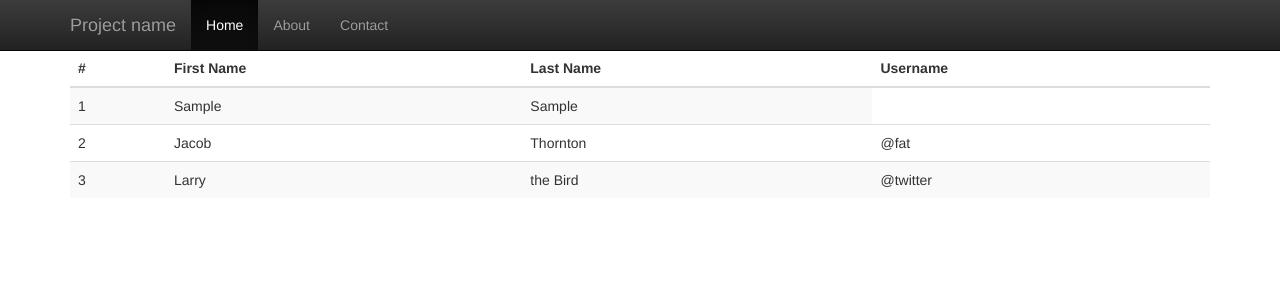
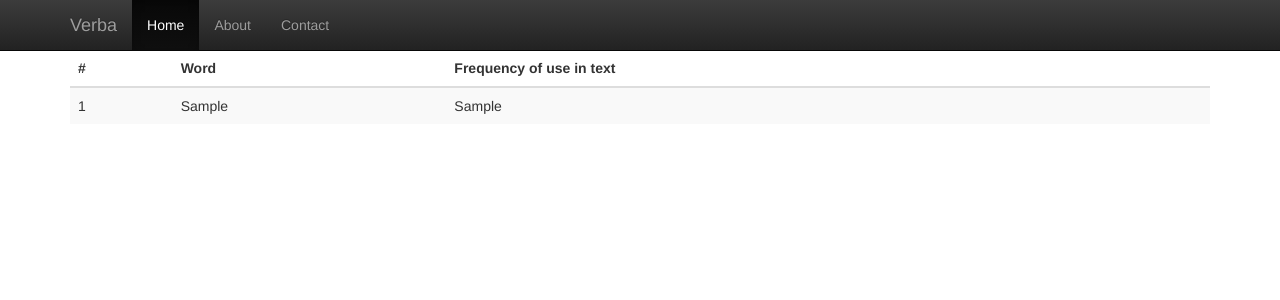
Before and after one commit to Warager/Verba, a Django app: template hello/hello/word_stats/templates/word_stats/analysis.html in a window 1280 px wide. Shown: the top 300 px of the page. Run offline with Django 3.2, Linux system fonts and the light colour scheme; the template is opened without the code that fills it: most values are stand-ins (such as "Sample title", 1, 10 or a date in 2020); some libraries are stand-ins or nearby versions.

Commit message:
Name of project!
New name of thу project
Ordered words dicrionary in template
Greeting text

```diff
--- a/hello/hello/word_stats/templates/base.html
+++ b/hello/hello/word_stats/templates/base.html
@@ -39,7 +39,7 @@
             <span class="icon-bar"></span>
             <span class="icon-bar"></span>
           </button>
-          <a class="navbar-brand" href="#">Project name</a>
+          <a class="navbar-brand" href="#">Verba</a>
         </div>
         <div class="collapse navbar-collapse">
           <ul class="nav navbar-nav">
--- a/hello/hello/word_stats/templates/word_stats/analysis.html
+++ b/hello/hello/word_stats/templates/word_stats/analysis.html
@@ -4,31 +4,18 @@
       <thead>
         <tr>
           <th>#</th>
-          <th>First Name</th>
-          <th>Last Name</th>
-          <th>Username</th>
+          <th>Word</th>
+          <th>Frequency of use in text</th>
         </tr>
       </thead>
       <tbody>
         {% for obj in words %}
         <tr>
-          <td>1</td>
+          <td>{{forloop.counter}}</td>
           <td>{{ obj.0 }}</td>
           <td>{{ obj.1 }}</td>
         </tr>
         {% endfor %}
-        <tr>
-          <td>2</td>
-          <td>Jacob</td>
-          <td>Thornton</td>
-          <td>@fat</td>
-        </tr>
-        <tr>
-          <td>3</td>
-          <td>Larry</td>
-          <td>the Bird</td>
-          <td>@twitter</td>
-        </tr>
       </tbody>
     </table>
 {% endblock %}
--- a/hello/hello/word_stats/views.py
+++ b/hello/hello/word_stats/views.py
@@ -11,6 +11,7 @@ def process(request):
 
     for c in string.punctuation:
         text = text.replace(c, "")
+
     text = text.lower().split(' ')
     cnt = Counter()
 
```
Also changed, not shown: hello/hello/word_stats/templates/word_stats/input_form.html (+4 -4 lines).
